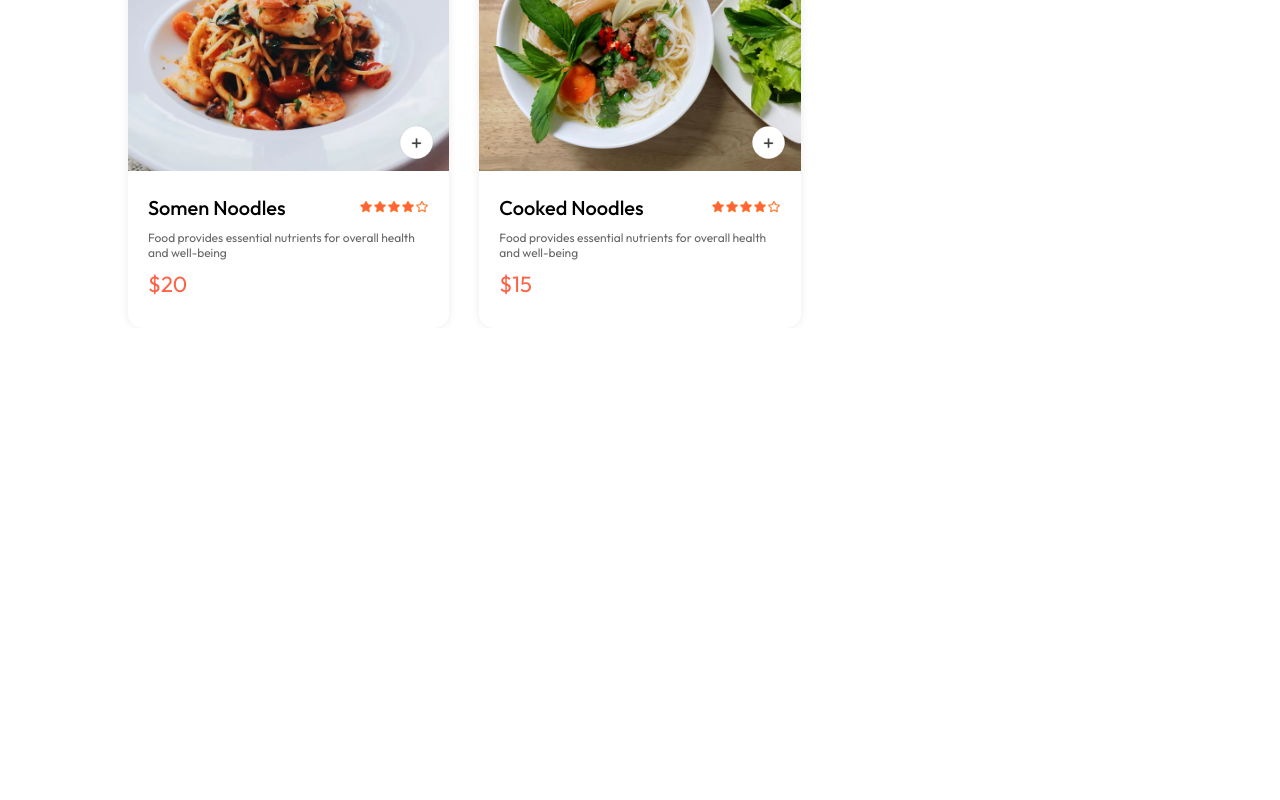
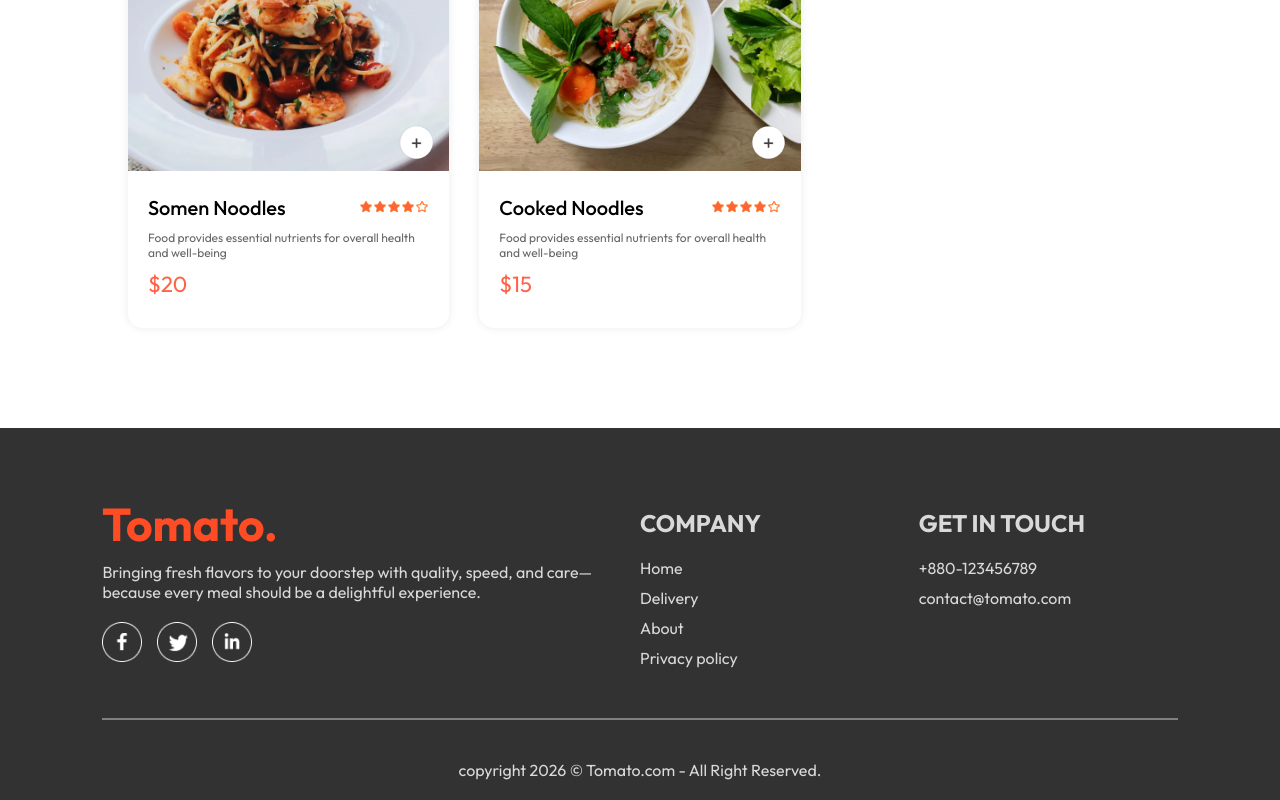
Before and after one commit to Habib0011/food-delivery-frontend, a React app: page / in a window 1280 px wide. Shown: the part 5658-6458 px from the top of the page. Before the commit the page ends 5986 px from the top, so only its background shows below. Built offline with nearby package versions, Linux system fonts and the light colour scheme; the HTML template or start-up script is replaced by a standard one.

Commit message:
footer done

```diff
--- a/src/App.jsx
+++ b/src/App.jsx
@@ -4,9 +4,11 @@
 import Home from './pages/Home/Home';
 import Cart from './pages/Cart/Cart';
 import PlaceOrder from './pages/PlaceOrder/PlaceOrder';
+import Footer from './components/Footer/Footer';
 
 const App = () => {
   return (
+    <>
       <div className='app'>
         <Navbar></Navbar>
         <Routes>
@@ -15,6 +17,9 @@
           <Route path='/order' element={<PlaceOrder></PlaceOrder>}></Route>
         </Routes>
       </div>
+      <Footer></Footer>
+    </>
+
   );
 };
 
--- a/src/components/FoodDisplay/FoodDisplay.jsx
+++ b/src/components/FoodDisplay/FoodDisplay.jsx
@@ -12,7 +12,10 @@
             <div className='food-display-list'>
                 {
                     food_list.map((item, index) => {
-                        return <FoodItem key={index} id={item._id} name={item.name} image={item.image} price={item.price} description={item.description}></FoodItem>
+                        if (category === "All" || category === item.category) {
+                            return <FoodItem key={index} id={item._id} name={item.name} image={item.image} price={item.price} description={item.description}></FoodItem>
+                        }
+
                     })
                 }
             </div>
--- /dev/null
+++ b/src/components/Footer/Footer.css
@@ -0,0 +1,47 @@
+.footer {
+    color: #d9d9d9;
+    background-color: #323232;
+    display: flex;
+    flex-direction: column;
+    align-items: center;
+    padding: 20px 8vw;
+    padding-top: 80px;
+    gap: 20px;
+    margin-top: 100px;
+}
+
+.footer-content {
+    width: 100%;
+    display: grid;
+    grid-template-columns: 2fr 1fr 1fr;
+    gap: 20px;
+}
+
+.footer-content-left,
+.footer-content-center,
+.footer-content-right {
+    display: flex;
+    flex-direction: column;
+    align-items: start;
+    gap: 20px;
+}
+
+.footer-content-center li,
+.footer-content-right li {
+    list-style: none;
+    margin-bottom: 10px;
+    cursor: pointer;
+}
+
+.footer-socail-icons img {
+    width: 40px;
+    margin-right: 15px;
+}
+
+.footer hr {
+    width: 100%;
+    height: 2px;
+    background-color: gray;
+    margin: 20px 0;
+    border: none;
+}
--- /dev/null
+++ b/src/components/Footer/Footer.jsx
@@ -0,0 +1,44 @@
+import React from 'react';
+import './Footer.css'
+import { assets } from '../../assets/assets';
+const Footer = () => {
+    return (
+        <div className='footer' id='footer'>
+            <div className="footer-content">
+                <div className="footer-content-left">
+                    <img src={assets.logo} alt="" />
+                    <p>
+                        Bringing fresh flavors to your doorstep with quality, speed, and care—because every meal should be a delightful experience.
+                    </p>
+                    <div className="footer-socail-icons">
+                        <img src={assets.facebook_icon} alt="" />
+                        <img src={assets.twitter_icon} alt="" />
+                        <img src={assets.linkedin_icon} alt="" />
+                    </div>
+                </div>
+                <div className="footer-content-center">
+                    <h2>COMPANY</h2>
+                    <ul>
+                        <li>Home</li>
+                        <li>Delivery</li>
+                        <li>About</li>
+                        <li>Privacy policy</li>
+                    </ul>
+                </div>
+                <div className="footer-content-right">
+                    <h2>GET IN TOUCH</h2>
+                    <ul>
+                        <li>+880-123456789</li>
+                        <li>contact@tomato.com</li>
+                    </ul>
+                </div>
+            </div>
+            <hr />
+            <p className="footer-copyright">
+                copyright 2026 &copy; Tomato.com - All Right Reserved.
+            </p>
+        </div>
+    );
+};
+
+export default Footer;
```
Lines whose indentation alone changed are shown as unchanged.
